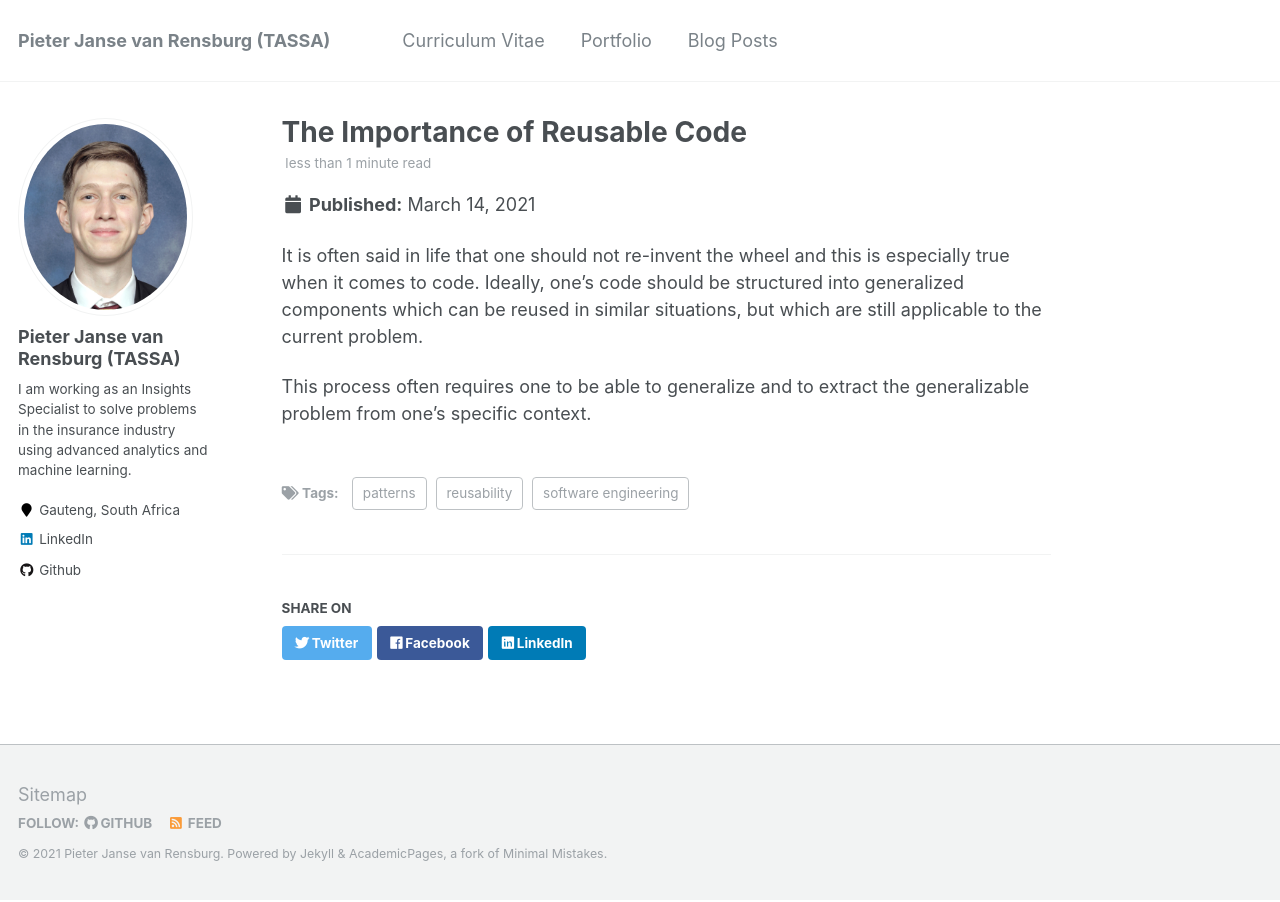
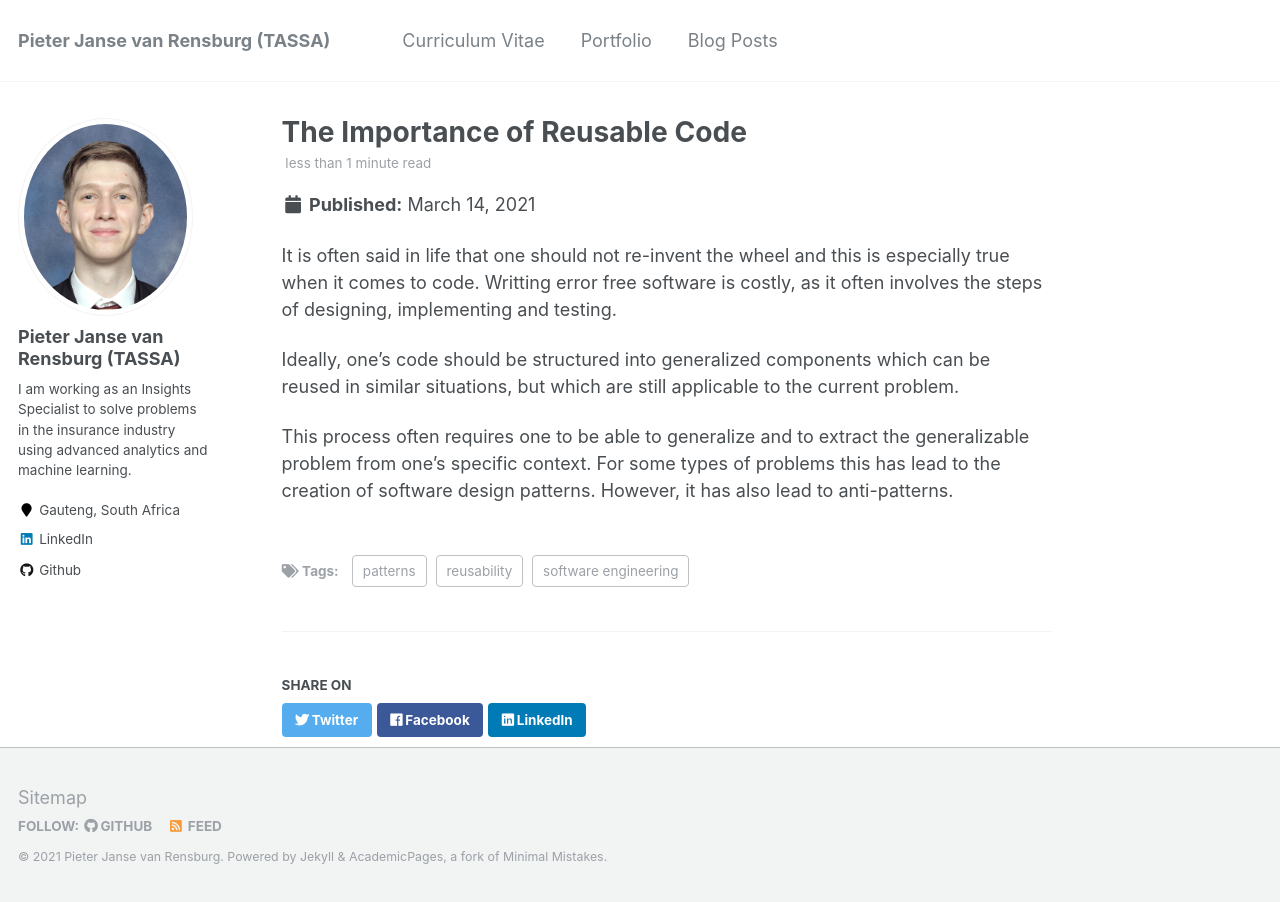
Before and after one commit to Pieter07/my-website, a Jekyll site: the page built from _posts/2021-03-14-the-importance-of-reusable-code.md, in a window 1280 px wide. Built offline with Jekyll 4.4.1, drawn with Linux system fonts in a browser that asks for light colours.

```diff
--- a/_posts/2021-03-14-the-importance-of-reusable-code.md
+++ b/_posts/2021-03-14-the-importance-of-reusable-code.md
@@ -8,6 +8,8 @@ tags:
   - patterns
 ---
 
-It is often said in life that one should not re-invent the wheel and this is especially true when it comes to code. Ideally, one's code should be structured into generalized components which can be reused in similar situations, but which are still applicable to the current problem.
+It is often said in life that one should not re-invent the wheel and this is especially true when it comes to code. Writting error free software is costly, as it often involves the steps of designing, implementing and testing.
 
-This process often requires one to be able to generalize and to extract the generalizable problem from one's specific context.
+Ideally, one's code should be structured into generalized components which can be reused in similar situations, but which are still applicable to the current problem.
+
+This process often requires one to be able to generalize and to extract the generalizable problem from one's specific context. For some types of problems this has lead to the creation of software design patterns. However, it has also lead to anti-patterns.
```
Also changed, not shown: _pages/about.md (+1 -1 lines), _portfolio/data_structures_cpp.md (+1 -1 lines).
